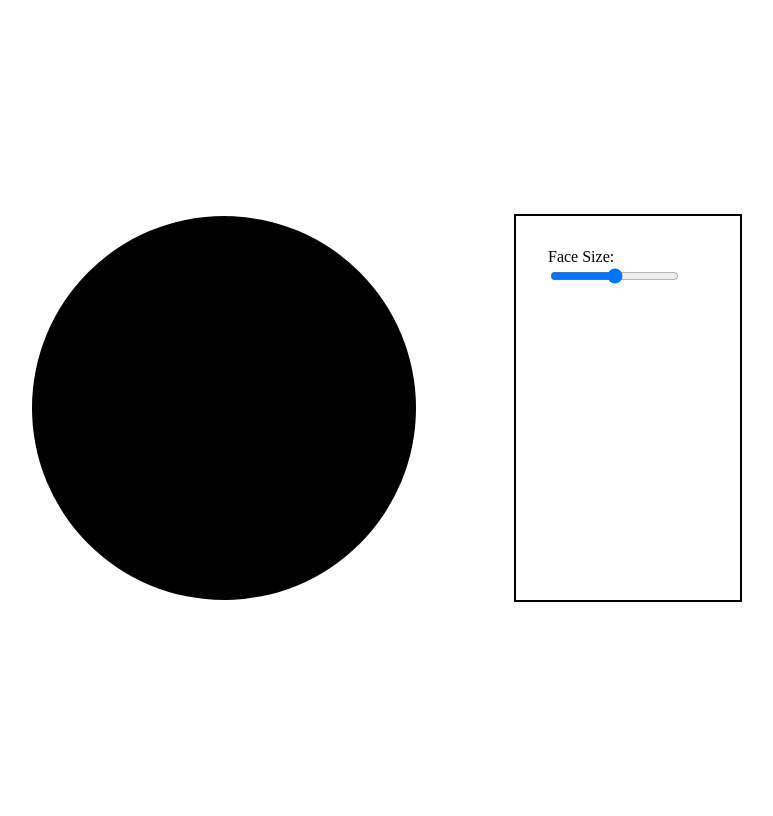
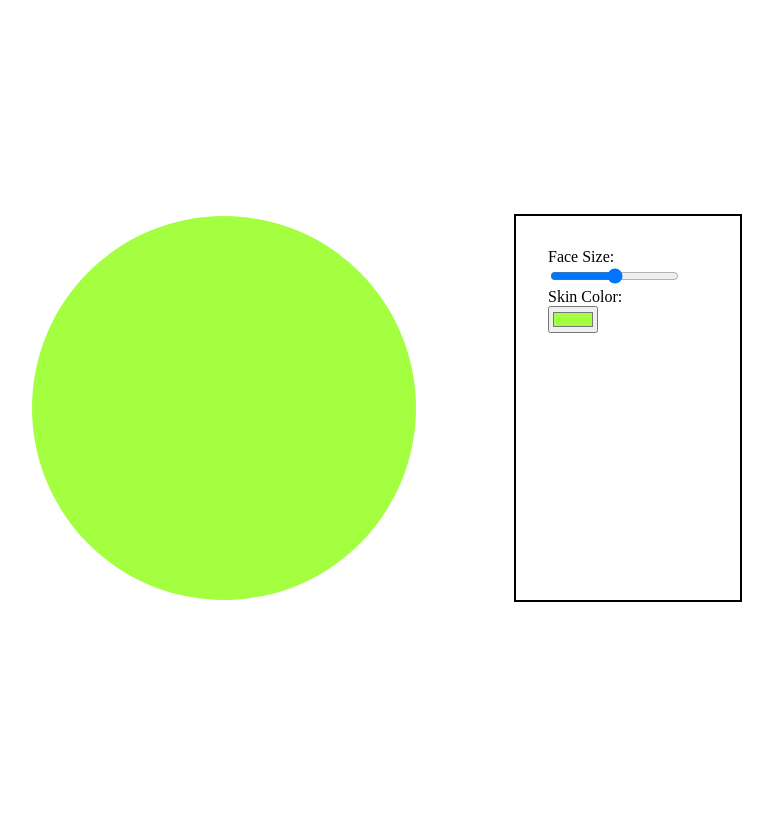
Before and after one commit to fenglish/make_a_face_app, a PHP site: page / in a window 1280 px wide. Shown: the whole page, without its empty margins (24-797 px from the left). Run offline with PHP 8.4, Linux system fonts and the light colour scheme.

Commit message:
add skin color

```diff
--- a/index.html
+++ b/index.html
@@ -11,8 +11,10 @@
     <div class="outline"></div>
   </div>
   <div class="controls">
-    <label for="face-size">Face Size:</label>
-    <input id="face-size" type="range" name="outline-size" min="15" max="25" data-sizing="rem">
+    <label for="face-size">Face Size:</label><br>
+    <input id="face-size" type="range" name="outline-size" min="15" max="25" value="20" data-sizing="rem">
+    <label for="skin-color">Skin Color:</label><br>
+    <input id="skin-color" type="color" name="outline-color" value="#a3ff3f">
   </div>
 
   <script>
--- a/style.css
+++ b/style.css
@@ -1,5 +1,6 @@
 :root {
   --outline-size: 20rem;
+  --outline-color: #a3ff3f;
 }
 
 body {
@@ -22,7 +23,7 @@ body {
   border: none;
   border-radius:50%;
   padding: 2rem;
-  background-color: black;
+  background-color: var(--outline-color);
   position: absolute;
   top: 0;
   left: 0;
```
